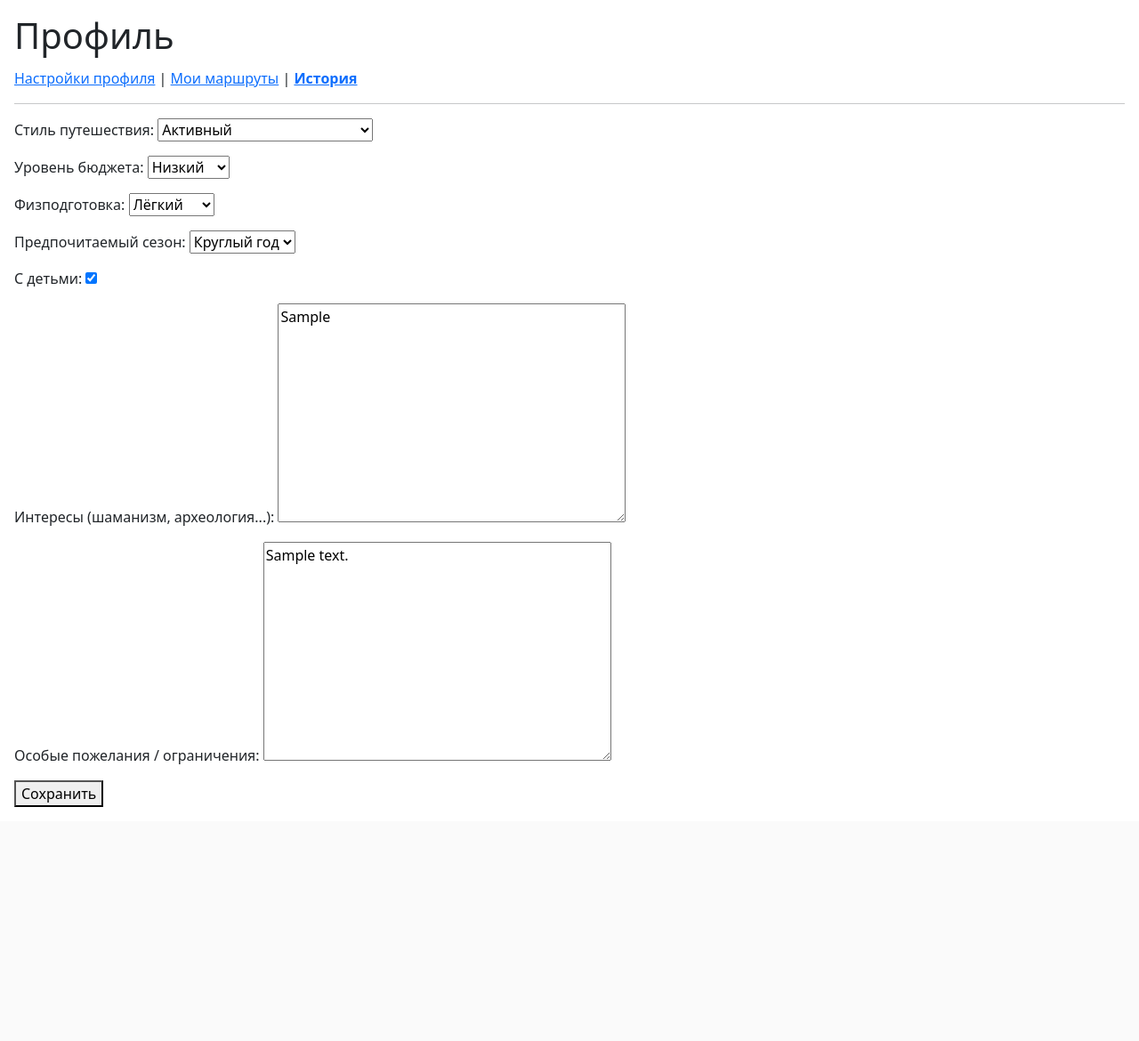
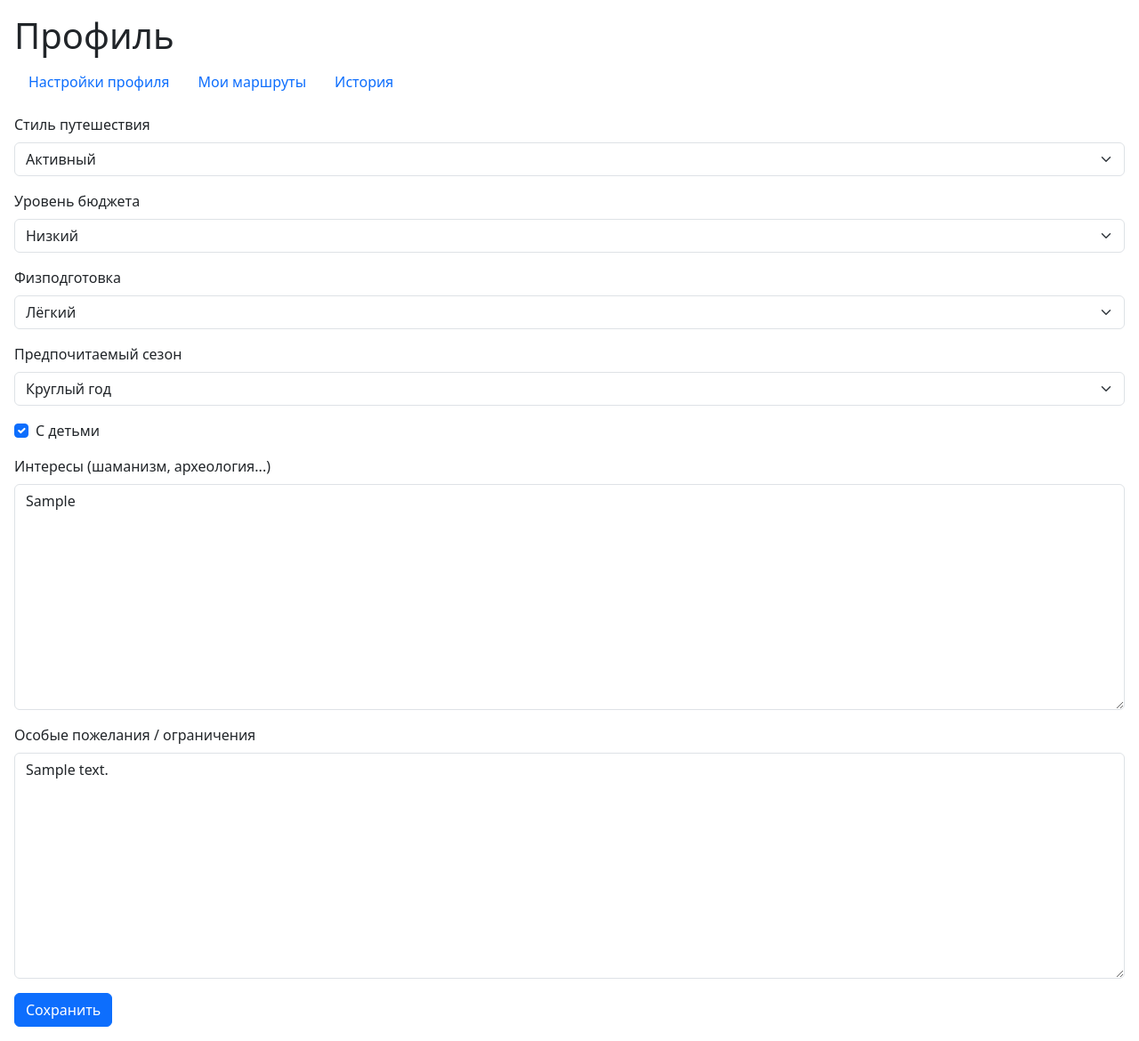
Before and after one commit to UtopiOne/TyvaTrail.Personal, a Django app: page /profile/ in a window 1280 px wide. Shown: the part 72-1242 px from the top of the page at 89% size. Before the commit the page ends 979 px from the top, so only its background shows below. Run offline with Django 5.2, Linux system fonts and the light colour scheme; a user stored in the database is signed in; tables that the repository leaves empty hold one stand-in row (values such as "Sample post"); some libraries are stand-ins or nearby versions.

Commit message:
profile settings styles

```diff
--- a/tours/templates/tours/_cabinet_tabs.html
+++ b/tours/templates/tours/_cabinet_tabs.html
@@ -1,6 +1,5 @@
-<nav style="margin: 12px 0;">
-  <a href="{% url 'profile' %}">Настройки профиля</a> |
-  <a href="{% url 'my_routes' %}">Мои маршруты</a> |
-  <strong><a href="{% url 'history' %}">История</a></strong>
-</nav>
-<hr>
+<ul class="nav mb-3">
+  <li class="nav-item"><a class="nav-link" href="{% url 'profile' %}">Настройки профиля</a></li>
+  <li class="nav-item"><a class="nav-link" href="{% url 'my_routes' %}">Мои маршруты</a></li>
+  <li class="nav-item"><a class="nav-link" href="{% url 'history' %}">История</a></li>
+</ul>
--- a/tours/templates/tours/profile.html
+++ b/tours/templates/tours/profile.html
@@ -1,4 +1,7 @@
 {% extends "base.html" %}
+
+{% load django_bootstrap5 %}
+
 {% block title %}Профиль{% endblock %}
 
 {% block content %}
@@ -6,7 +9,7 @@
 {% include "tours/_cabinet_tabs.html" %}
 <form method="post">
     {% csrf_token %}
-    {{ form.as_p }}
-    <button type="submit">Сохранить</button>
+    {% bootstrap_form form layout="horizontal" %}
+    {% bootstrap_button button_class="btn-primary" button_type="submit" content="Сохранить"%}
 </form>
 {% endblock %}
```
Also changed, not shown: tours/templates/tours/poi_list.html (+4 -5 lines).
